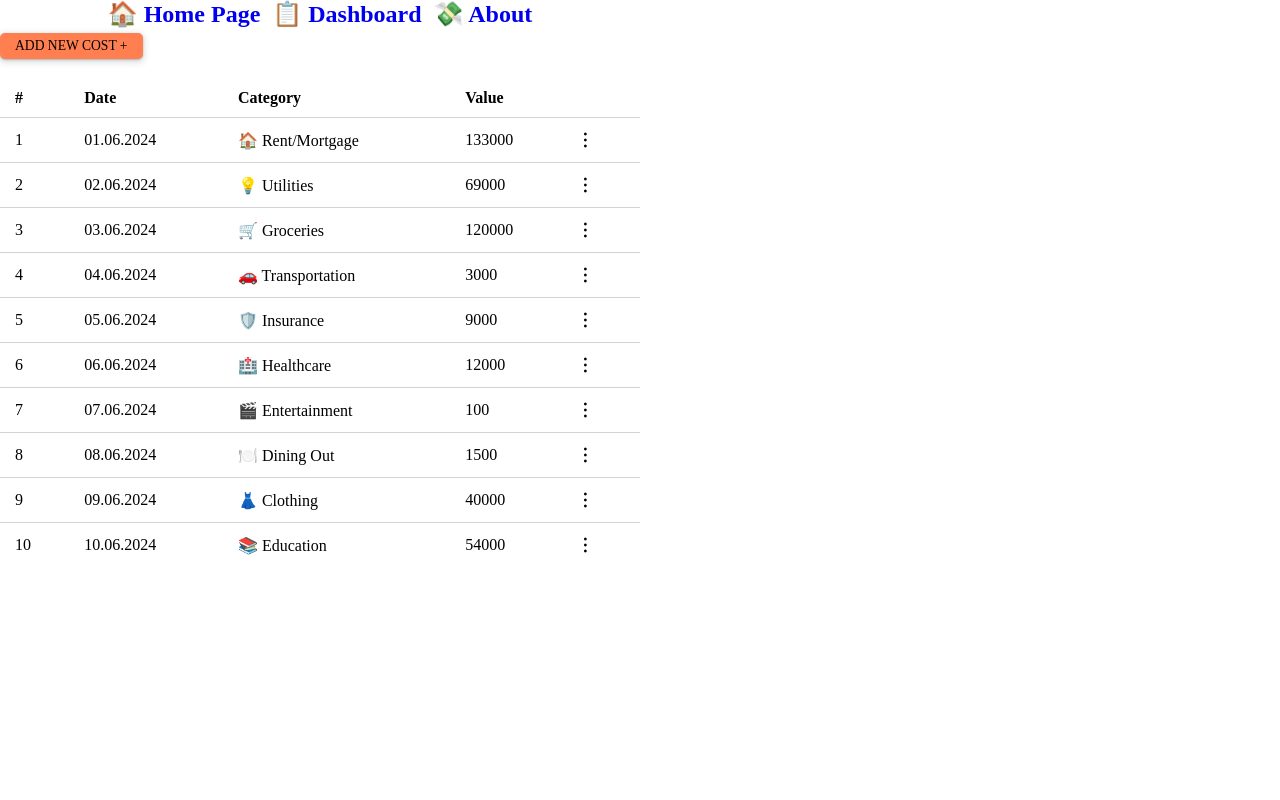
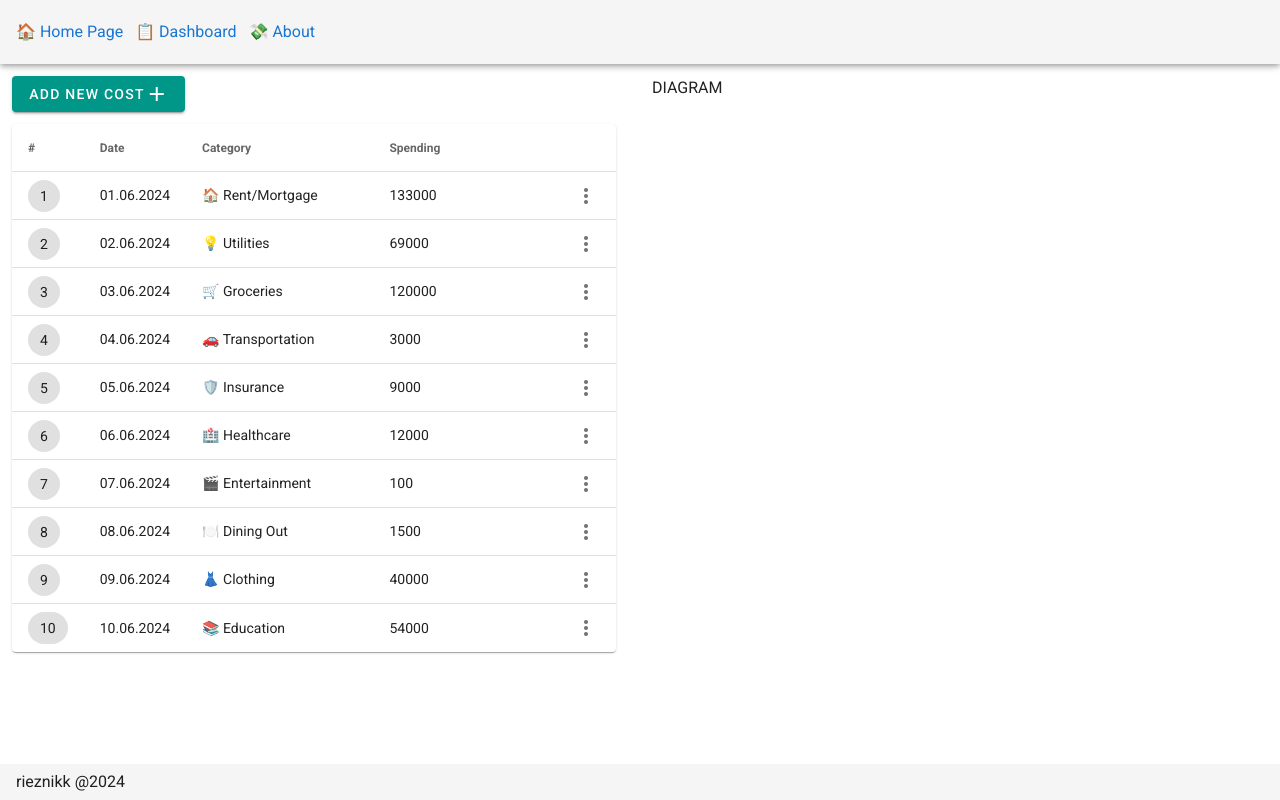
Before and after one commit to rieznikk/spending-tracker, a Vue app: page /dashboard/1 in a window 1280 px wide. Built offline with nearby package versions, Linux system fonts and the light colour scheme.

Commit message:
style(app): general solution

```diff
--- a/src/App.vue
+++ b/src/App.vue
@@ -1,5 +1,6 @@
 <template>
-  <div id="app">
+  <v-app>
+    <v-app-bar :class="$style.headerWrapper" app>
       <header :class="[$style.header]">
         <nav :class="$style.navigationBar">
           <router-link to="/">🏠 Home Page</router-link>
@@ -7,15 +8,22 @@
           <router-link to="/about">💸 About</router-link>
         </nav>
       </header>
+    </v-app-bar>
 
-    <main>
+    <v-main>
+      <v-container fluid>
         <router-view></router-view>
-    </main>
+      </v-container>
+    </v-main>
 
     <transition name="fade">
       <ModalWindow v-if="isModalVisible" :modalToShow="modalToShow" :additionalInfo="additionalInfo" />
     </transition>
-  </div>
+
+    <v-footer :class="$style.footerWrapper" app>
+      rieznikk @2024
+    </v-footer>
+  </v-app>
 </template>
 
 <script>
@@ -69,14 +77,6 @@
 </script>
 
 <style lang="scss" module>
-  .header {
-    width: 50%;
-    text-align: center;
-    font-weight: bold;
-    font-size: 1.5rem;
-    margin-bottom: 5px;
-  }
-
   .navigationBar {
     display: flex;
     flex-direction: row;
@@ -95,6 +95,15 @@
     }
   }
 
+  .headerWrapper {
+    z-index: initial !important;
+  }
+
+  .footerWrapper {
+    position: initial !important;
+    z-index: initial !important;
+  }
+
   :global(.fade-enter-active), :global(.fade-leave-active) {
     transition: opacity 0.5s;
   }
--- a/src/components/PaymentsList.vue
+++ b/src/components/PaymentsList.vue
@@ -1,27 +1,37 @@
 <template>
   <div v-if="getPaymentsList.length !== 0">
-    <table :class="[$style.tableWrapper]">
-      <thead>
-        <tr>
-          <th :class="[$style.tableCell]">#</th>
-          <th :class="[$style.tableCell]">Date</th>
-          <th :class="[$style.tableCell]">Category</th>
-          <th :class="[$style.tableCell]">Value</th>
-        </tr>
-      </thead>
+    <v-container fluid class="pl-0">
+      <v-data-table
+        :headers="headers"
+        :items="currentPage"
+        class="elevation-1"
+        disable-pagination
+        hide-default-footer
+      >
 
-      <tbody>
-        <tr v-for="(item, index) in currentPage" :key="index" :class="[$style.tableRow]">
-          <td :class="[$style.tableCell]">{{ item.index }}</td>
-          <td :class="[$style.tableCell]">{{ item.date }}</td>
-          <td :class="[$style.tableCell]">{{ item.category }}</td>
-          <td :class="[$style.tableCell]">{{ item.price }}</td>
-          <td :class="[$style.tableCell]">
-            <div :class="$style.verticalEllipsis" @click="(event) => switchContextMenu(event, item)"></div>
-          </td>
-        </tr>
-      </tbody>
-    </table>
+        <template v-slot:[`item.index`]="{ item }">
+          <v-chip>{{ item.index }}</v-chip>
+        </template>
+
+        <template v-slot:[`item.date`]="{ item }">
+          {{ item.date }}
+        </template>
+
+        <template v-slot:[`item.category`]="{ item }">
+          {{ item.category }}
+        </template>
+
+        <template v-slot:[`item.price`]="{ item }">
+          {{ item.price }}
+        </template>
+
+        <template v-slot:[`item.action`]="{ item }">
+          <v-btn icon small @click="(event) => switchContextMenu(event, item)">
+            <v-icon>mdi-dots-vertical</v-icon>
+          </v-btn>
+        </template>
+      </v-data-table>
+    </v-container>
 
     <ListPagination v-if="getPaymentsList.length > itemsOnPage" :itemsPerPage="itemsOnPage" :currentPage="currentPageNumber" @changePage="rerenderList"></ListPagination>
   </div>
@@ -39,7 +49,14 @@ export default {
   data() {
     return {
       itemsOnPage: 10,
-      currentPageNumber: 1
+      currentPageNumber: 1,
+      headers: [
+        { text: '#', value: 'index', width: '2%' },
+        { text: 'Date', value: 'date', width: '10%' },
+        { text: 'Category', value: 'category', width: '40%' },
+        { text: 'Spending', value: 'price', width: '45%' },
+        { text: '', value: 'action', width: '2%' },
+      ],
     }
   },
   watch: {
@@ -74,7 +91,7 @@ export default {
 
 <style lang="scss" module>
   .tableWrapper {
-    width: 50%;
+    width: 100%;
     border-collapse: collapse;
     margin-top: 20px;
   }
--- a/src/page/PageDashboard.vue
+++ b/src/page/PageDashboard.vue
@@ -1,8 +1,15 @@
 <template>
-  <div>
-    <button :class="[$style.ctaMain]" @click="showPaymentForm()">ADD NEW COST +</button>
-    <PaymentsList />
-  </div>
+  <v-row>
+    <v-col>
+      <v-btn dark color="teal" @click="showPaymentForm()">
+        ADD NEW COST
+        <v-icon dark>mdi-plus</v-icon>
+      </v-btn>
+      <PaymentsList />
+    </v-col>
+
+    <v-col>DIAGRAM</v-col>
+  </v-row>
 </template>
 
 <script>
@@ -56,19 +63,3 @@
     }
   }
 </script>
-
-<style module lang="scss">
-  .ctaMain {
-    display: flex;
-    justify-content: center;
-    align-items: center;
-    font-size: 0.85rem;
-    padding: 5px 15px;
-    background-color: coral;
-    border: none;
-    border-radius: 5px;
-    box-shadow: rgba(60, 64, 67, 0.3) 0px 1px 2px 0px,
-      rgba(60, 64, 67, 0.15) 0px 2px 6px 2px;
-    cursor: pointer;
-  }
-</style>
```
Lines whose indentation alone changed are shown as unchanged.
